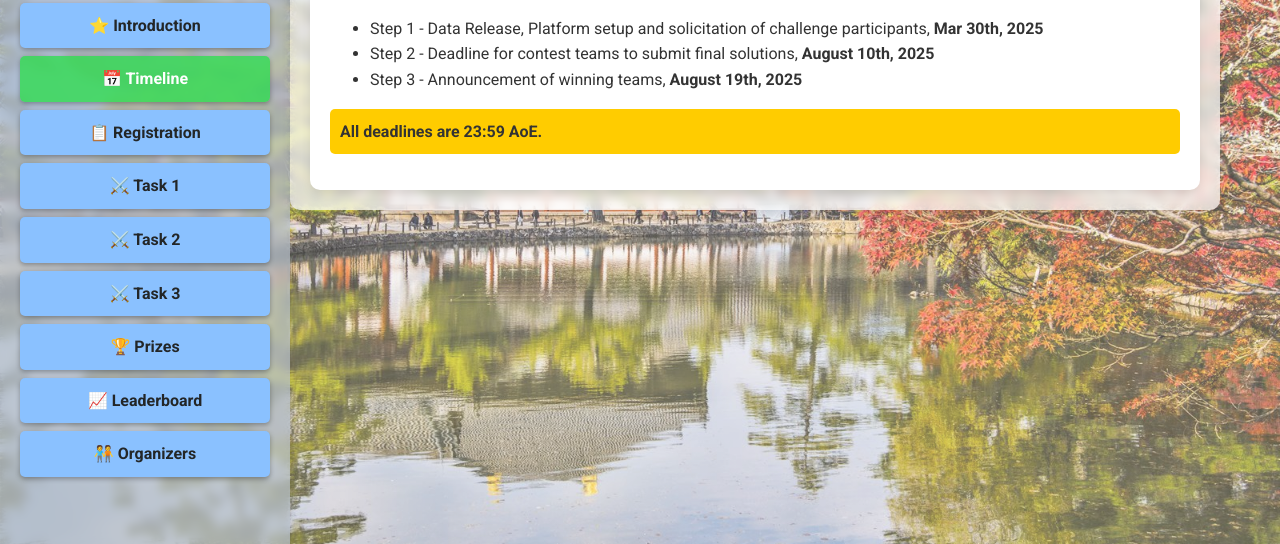
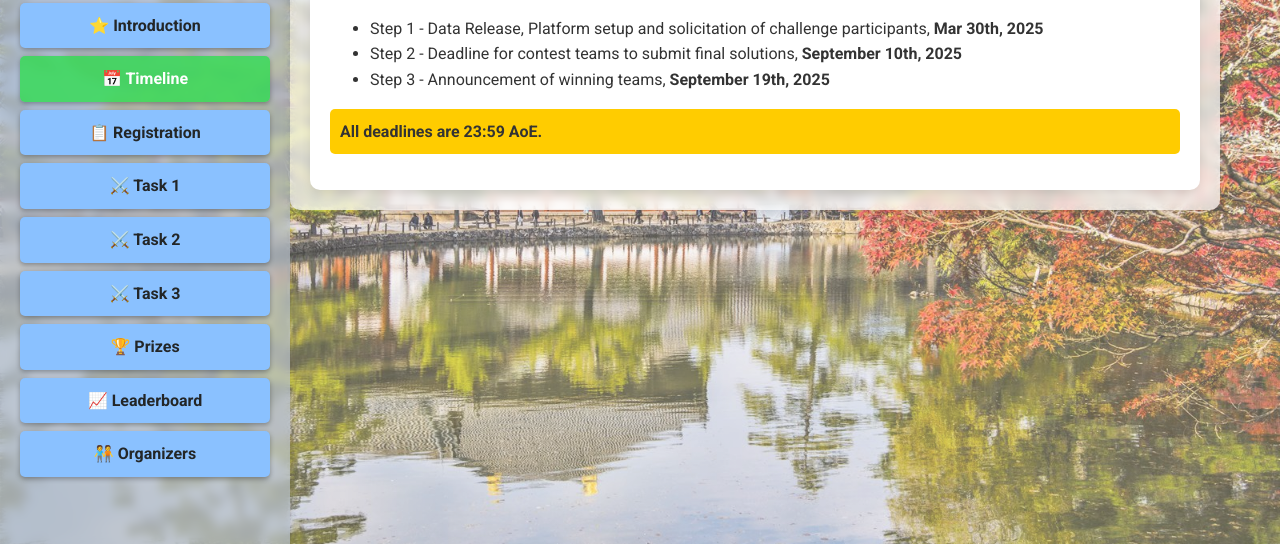
Before and after one commit to MAGIC-GROUP-BUAA/ISWC, a plain HTML site: page pages/timeline.html in a window 1280 px wide. Shown: the part 256-800 px from the top of the page. Drawn offline with Linux system fonts and the light colour scheme.

Commit message:
update timeline

```diff
--- a/pages/timeline.html
+++ b/pages/timeline.html
@@ -37,9 +37,8 @@
                 <h3>📅 Timeline</h3>
                 <ul class="timeline-list">
                     <li>Step 1 - Data Release, Platform setup and solicitation of challenge participants, <b>Mar 30th, 2025</b></li>
-                    <li>Step 2 - Deadline for contest teams to submit final solutions, <b>August 10th, 2025</b></li>
-                    <!-- <del>June 28th, 2025</del>  -->
-                    <li>Step 3 - Announcement of winning teams, <b>August 19th, 2025</b></li>
+                    <li>Step 2 - Deadline for contest teams to submit final solutions, <b>September 10th, 2025</b></li>
+                    <li>Step 3 - Announcement of winning teams, <b>September 19th, 2025</b></li>
                 </ul>
                 <p class="warning">All deadlines are 23:59 AoE.</p>
             </div>
```
